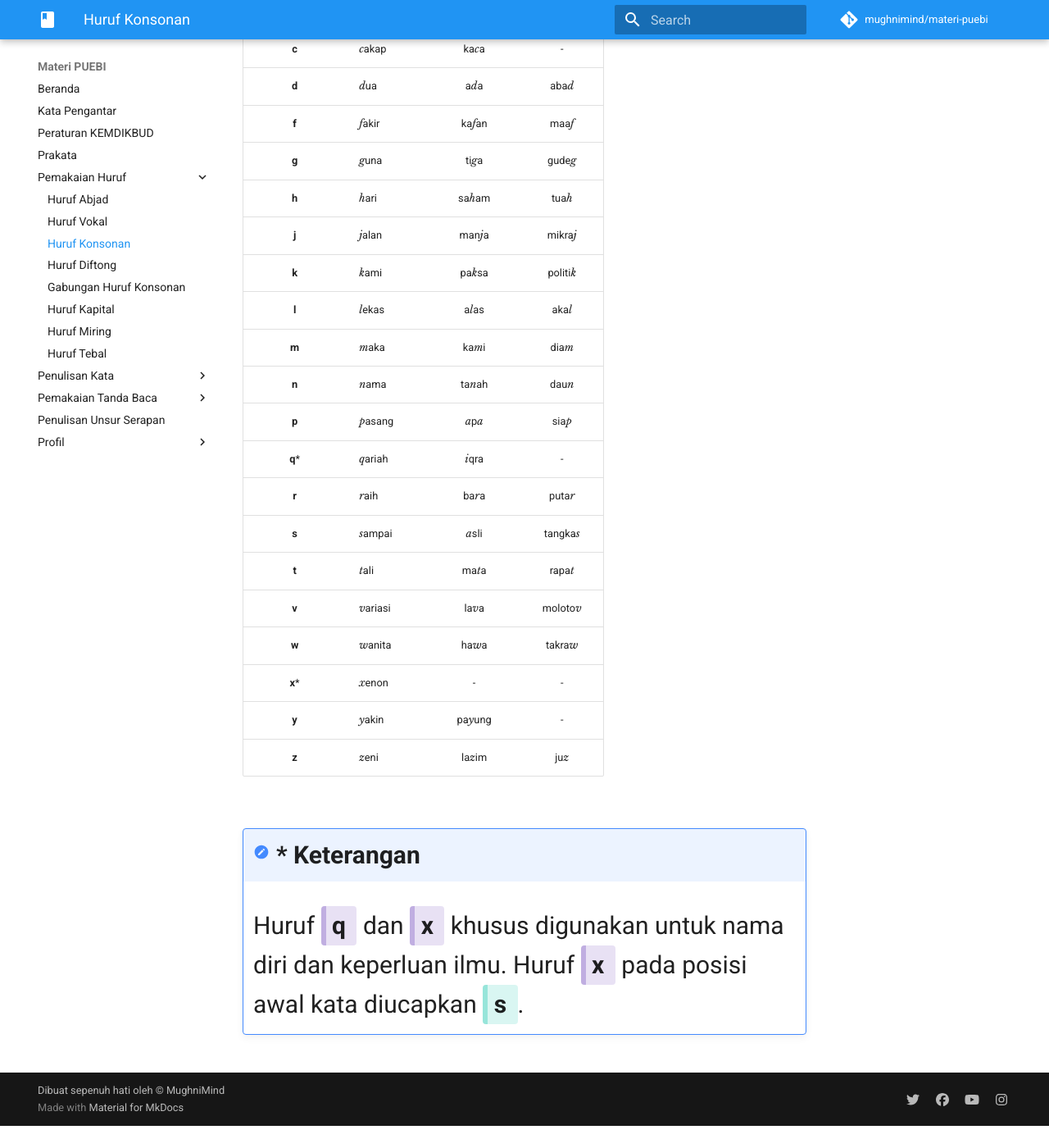
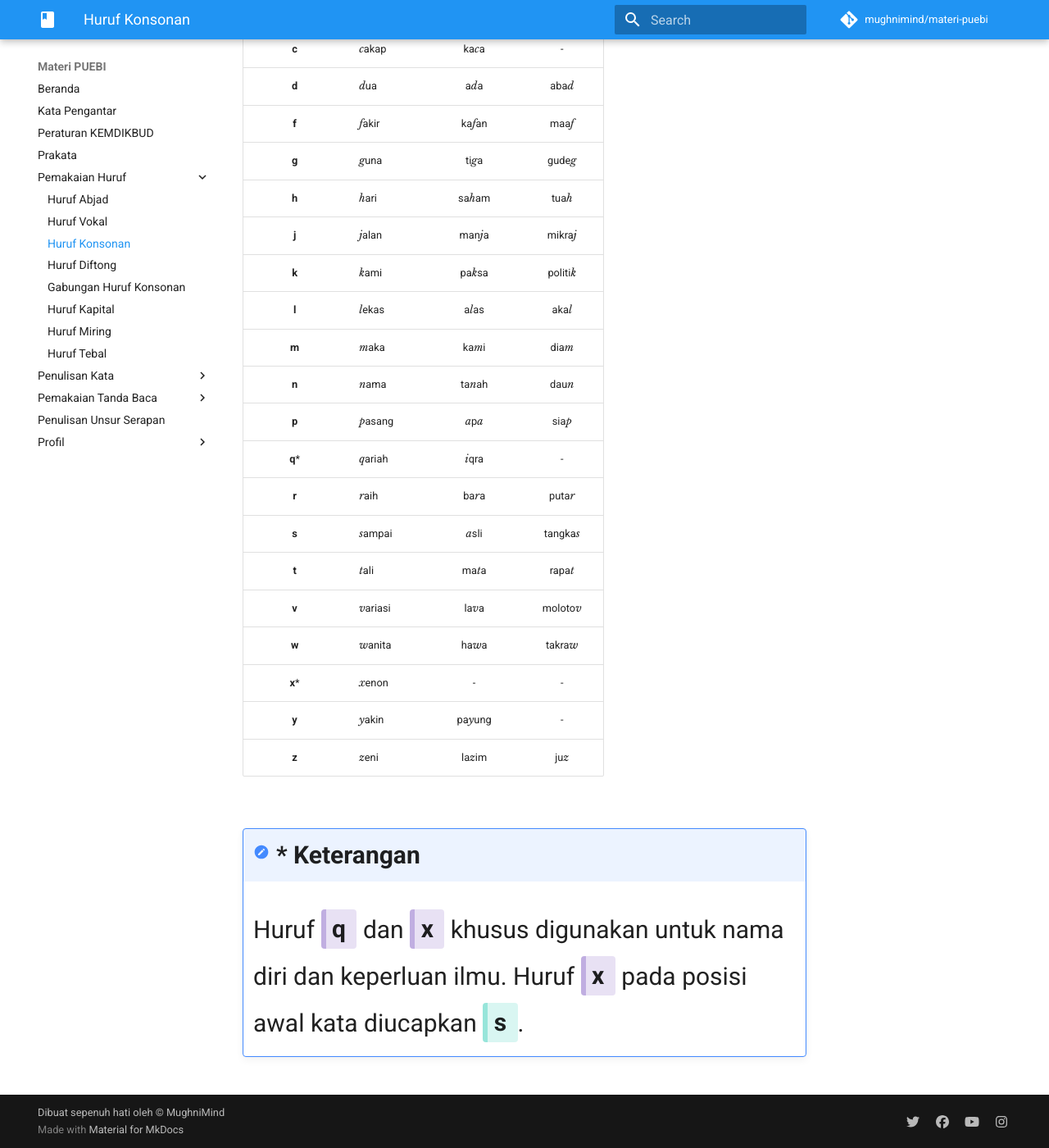
Before and after one commit to niammuddin/puebi, an MkDocs documentation site: the page built from docs/huruf/huruf-konsonan/index.md, in a window 1280 px wide and 1400 px high, scrolled down 536 px. Shown: the whole window at 82% size. Built offline with MkDocs 1.6.1 and Material for MkDocs 9.7.7, drawn with Linux system fonts in a browser that asks for light colours; comment, search, counter and statistics services are not loaded; old or Windows-style settings are respelled for this version of MkDocs; before the commit the page ends 1909 px from its top, so only the background shows below that.

Commit message:
Perbaikan tampilan penanda dan petanda

```diff
--- a/tema/assets/ekstra/tulis.css
+++ b/tema/assets/ekstra/tulis.css
@@ -260,7 +260,7 @@ table { margin-top: 0 !important; }
 
 .penanda {
   word-break: break-word;
-  margin: 0;
+  margin: .15em 0em;
   padding: 0em .25em;
   display: inline-block;
   background-color: rgba(103, 58, 183,.15);
@@ -276,7 +276,7 @@ table { margin-top: 0 !important; }
 
 .petanda {
   word-break: break-word;
-  margin: 0;
+  margin: .15em 0em;
   padding: 0em .25em;
   display: inline-block;
   background-color: rgba(0,191,165,.15);
```
